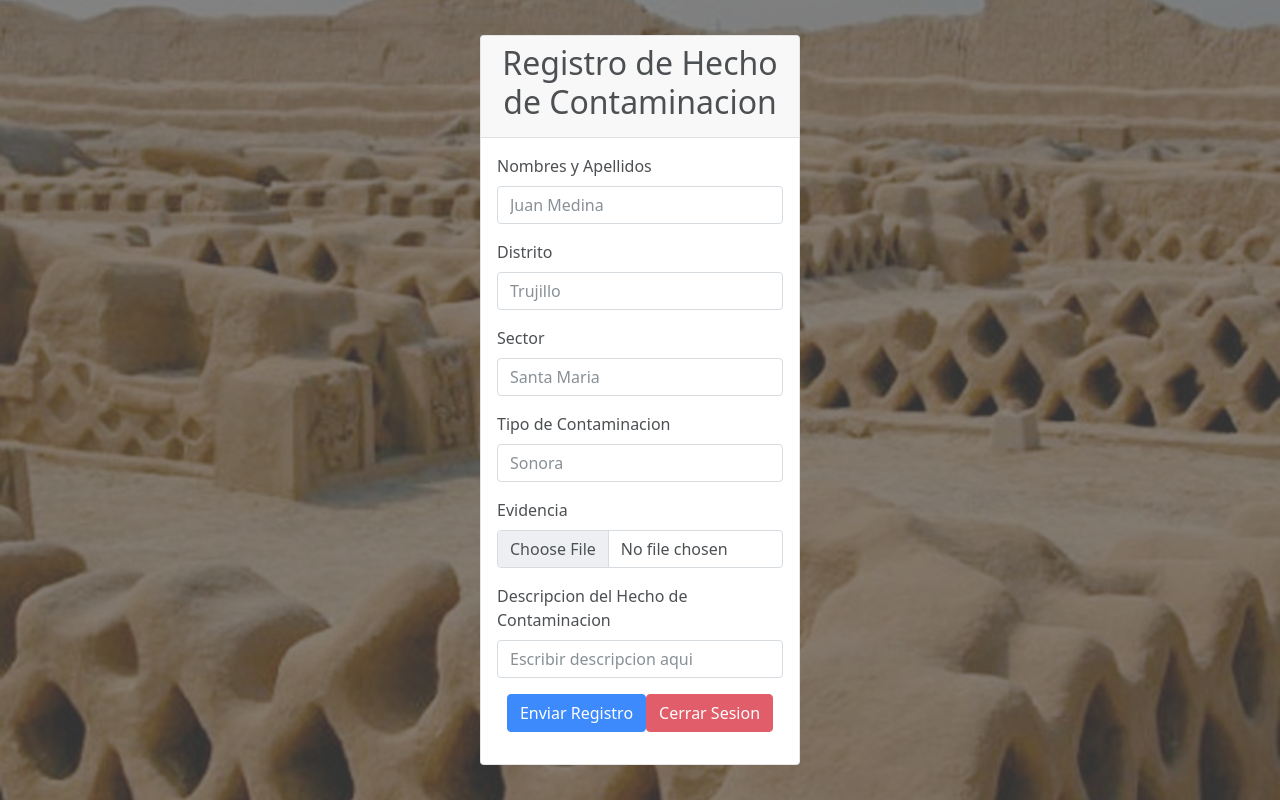
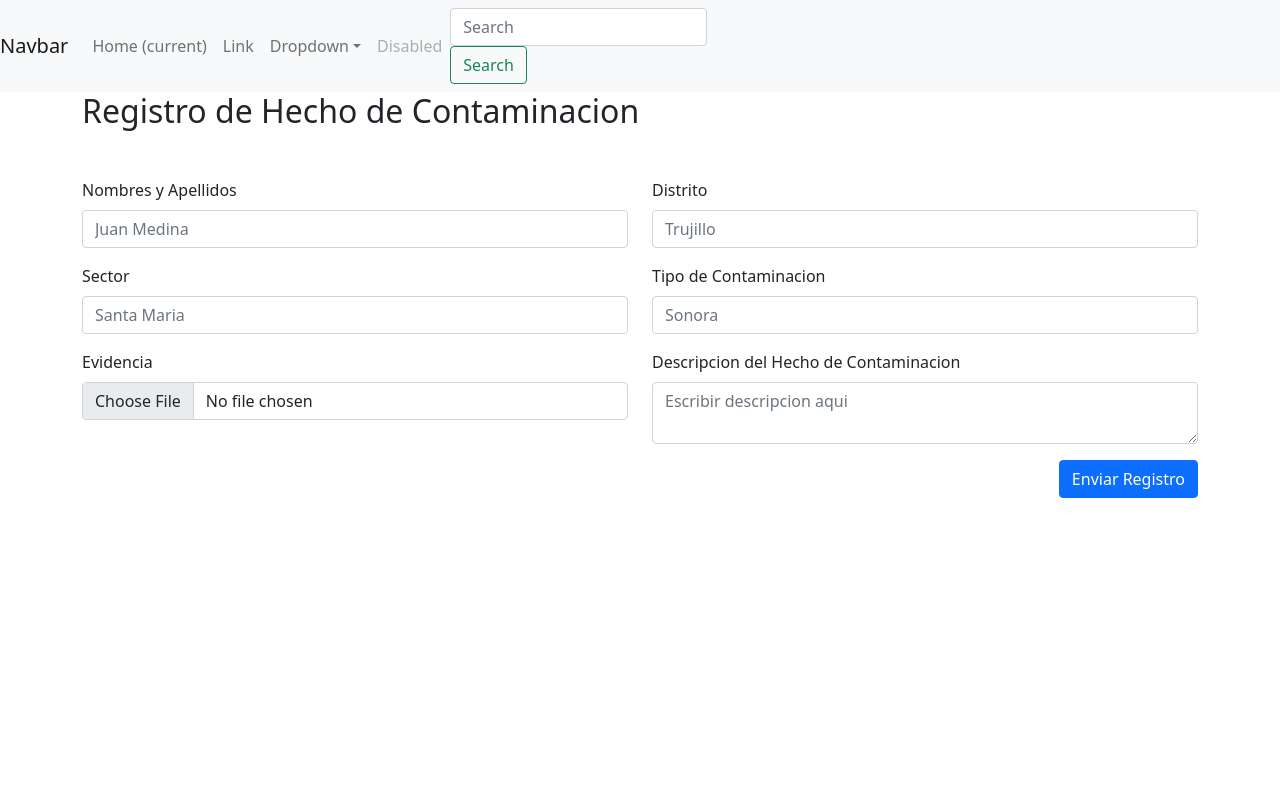
Before and after one commit to renzosanesp10/Segat-App, a React (Vite) app: page /hecho-contaminacion in a window 1280 px wide. Built offline with nearby package versions, Linux system fonts and the light colour scheme.

Commit message:
hecho contaminacion

```diff
--- /dev/null
+++ b/src/layouts/LayoutContainer.jsx
@@ -0,0 +1,11 @@
+import React from 'react'
+import { Navbar } from '../components/Navbar'
+
+export const LayoutContainer = ({children}) => {
+  return (
+    <>
+    <Navbar />
+    {children}
+    </>
+  )
+}
--- a/src/main.jsx
+++ b/src/main.jsx
@@ -1,21 +1,26 @@
 import React from 'react'
 import ReactDOM from 'react-dom/client'
+
 import { Home } from './pages/Home'
+import { Login } from './pages/Login'
+import { Register } from './pages/Register'
+import { LayoutContainer } from './layouts/LayoutContainer'
+import { HechoContaminacion } from './pages/HechoContaminacion'
 import { BrowserRouter, Route, Routes } from 'react-router-dom'
-import { Login } from './pages/Login'
+
 import 'bootstrap/dist/css/bootstrap.css'
 import 'bootstrap/dist/js/bootstrap.bundle'
 import './styles/globalStyles.css'
-import { Register } from './pages/Register'
-import {HechoContaminacion} from './pages/HechoContaminacion'
 
 ReactDOM.createRoot(document.getElementById('root')).render(
   <BrowserRouter>
+  <LayoutContainer>
     <Routes>
       <Route path='/' element={<Home />} />
       <Route path='/login' element={<Login />} />
       <Route path='/register' element={<Register />} />
       <Route path='/hecho-contaminacion' element={<HechoContaminacion />} />
     </Routes>
+    </LayoutContainer>
   </BrowserRouter>
 )
--- a/src/pages/HechoContaminacion.jsx
+++ b/src/pages/HechoContaminacion.jsx
@@ -1,89 +1,84 @@
-import React from "react";
-import "../styles/HechoContaminacion.css";
-import { Link } from "react-router-dom";
-import { Navbar } from "../components/navbar";
+import React from 'react'
 
 export const HechoContaminacion = () => {
   return (
-        <div className="contenedor">
-            <div className="w-25 card">
-                <div className="card-header text-center">
-                    <h2>Registro de Hecho de Contaminacion</h2>
-                </div>
-
-                <div className="card-body">
-                    <div className="mb-3">
-                        <label htmlFor="exampleFOrmCOntrolInput1" className="form-label">
+    <div className='container'>
+      <h2 className='mb-5'>Registro de Hecho de Contaminacion</h2>
+      <div className='row mb-3'>
+        <div className='col-md-6'>
+          <label htmlFor='fullname' className='form-label'>
             Nombres y Apellidos
           </label>
           <input
-                            type="text"
-                            className="form-control"
-                            id="exampleFormControlInput1"
-                            placeholder="Juan Medina"
+            type='text'
+            className='form-control'
+            id='fullname'
+            placeholder='Juan Medina'
           />
         </div>
-                    <div className="mb-3">
-                        <label htmlFor="exampleFOrmCOntrolInput1" className="form-label">
+
+        <div className='col-md-6'>
+          <label htmlFor='distrito' className='form-label'>
             Distrito
           </label>
           <input
-                            type="text"
-                            className="form-control"
-                            id="exampleFormControlInput1"
-                            placeholder="Trujillo"
+            type='text'
+            className='form-control'
+            id='distrito'
+            placeholder='Trujillo'
           />
         </div>
-                    <div className="mb-3">
-                        <label htmlFor="exampleFOrmCOntrolInput1" className="form-label">
+      </div>
+      <div className='row mb-3'>
+        <div className='col-md-6'>
+          <label htmlFor='sector' className='form-label'>
             Sector
           </label>
           <input
-                            type="text"
-                            className="form-control"
-                            id="exampleFormControlInput1"
-                            placeholder="Santa Maria"
+            type='text'
+            className='form-control'
+            id='sector'
+            placeholder='Santa Maria'
           />
         </div>
-                    <div className="mb-3">
-                        <label htmlFor="exampleFOrmCOntrolInput1" className="form-label">
+        <div className='col-md-6'>
+          <label htmlFor='tipo-conta' className='form-label'>
             Tipo de Contaminacion
           </label>
           <input
-                            type="text"
-                            className="form-control"
-                            id="exampleFormControlInput1"
-                            placeholder="Sonora"
+            type='text'
+            className='form-control'
+            id='tipo-conta'
+            placeholder='Sonora'
           />
         </div>
-                    <div className="mb-3">
-                        <label htmlFor="exampleFOrmCOntrolInput1" className="form-label">
+      </div>
+      <div className='row mb-3'>
+        <div className='col-md-6'>
+          <label htmlFor='evidencia' className='form-label'>
             Evidencia
           </label>
           <input
-                            type="file"
-                            className="form-control"
-                            id="exampleFormControlInput1"
-                            placeholder="Adjunta tu evidencia aqui"
+            type='file'
+            className='form-control'
+            id='evidencia'
+            placeholder='Adjunta tu evidencia aqui'
           />
         </div>
-                    <div className="mb-3">
-                        <label htmlFor="exampleFOrmCOntrolInput1" className="form-label">
+        <div className='col-md-6'>
+          <label htmlFor='descripcion' className='form-label'>
             Descripcion del Hecho de Contaminacion
           </label>
-                        <input
-                            type="text"
-                            className="form-control"
-                            id="exampleFormControlInput1"
-                            placeholder="Escribir descripcion aqui"
+          <textarea
+            className='form-control'
+            id='descripcion'
+            placeholder='Escribir descripcion aqui'
           />
         </div>
-                    <div className="mb-3 d-flex justify-content-center">
-                        <button className="btn btn-primary">Enviar Registro</button>
-                        <button className="btn btn-danger" Link to="/login">Cerrar Sesion</button>
+      </div>
+      <div className='d-flex justify-content-end'>
+        <button className='btn btn-primary'>Enviar Registro</button>
       </div>
     </div>
-            </div>
-        </div>
-    );
-};
+  )
+}
```
Lines whose indentation alone changed are shown as unchanged.
